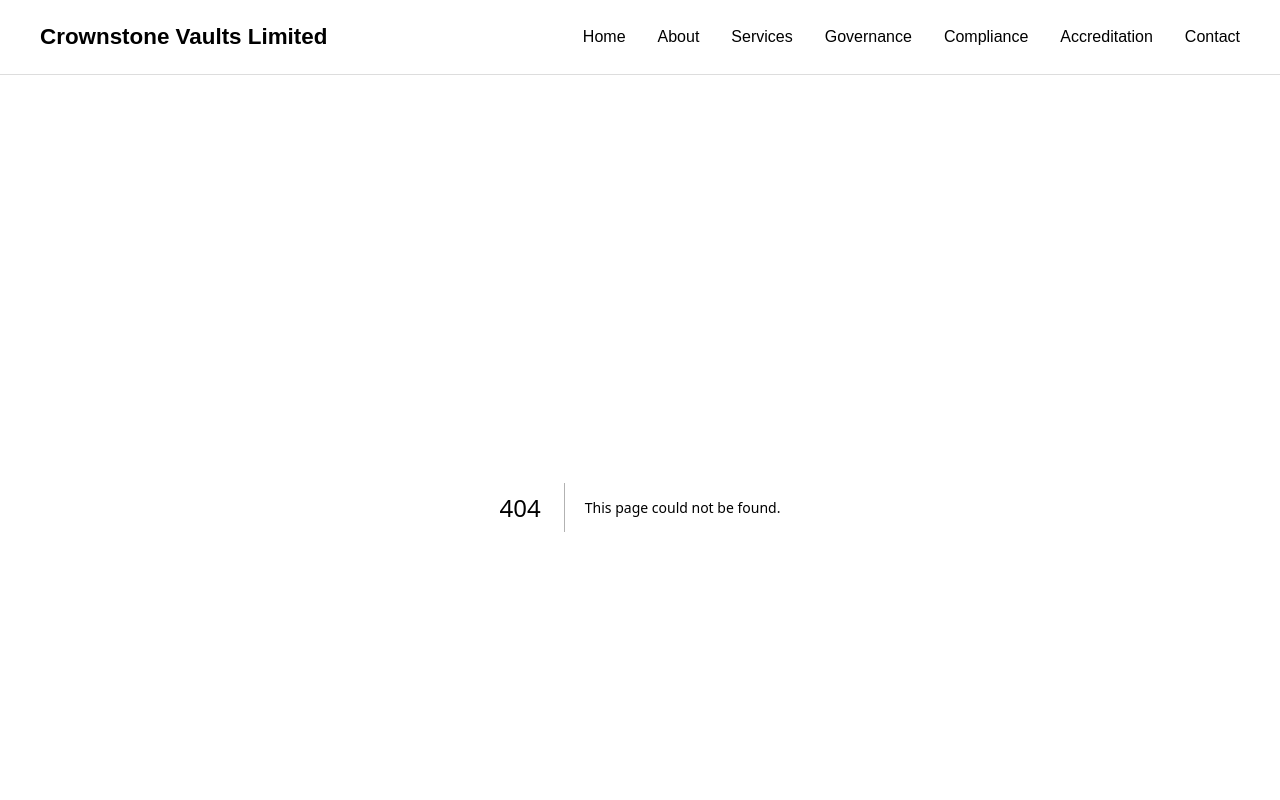
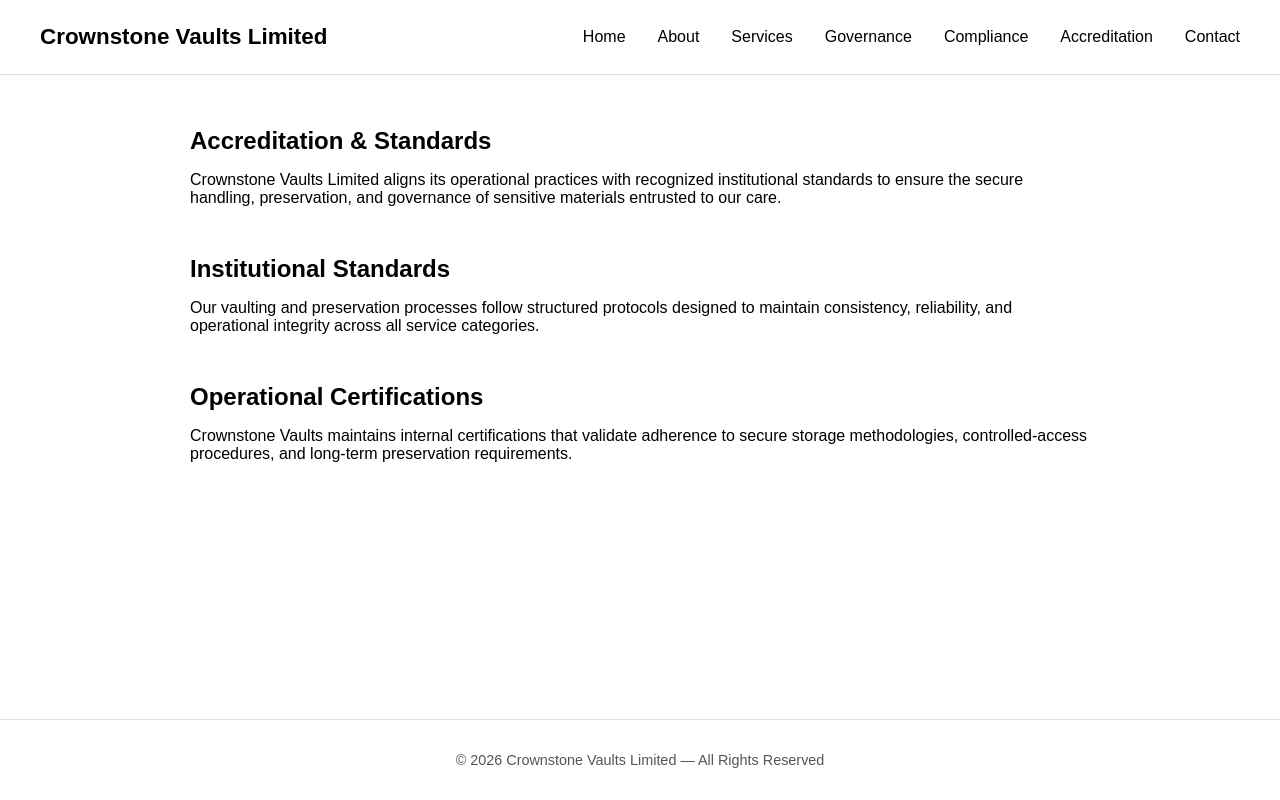
Before and after one commit to soulnlite/crownstone-vaults, a Next.js app: page /accreditation in a window 1280 px wide. Before the commit this address had no page. Shown: the top 800 px of the page. Built offline with nearby package versions, Linux system fonts and the light colour scheme.

Commit message:
creation of accreditation

```diff
--- /dev/null
+++ b/app/accreditation/page.tsx
@@ -0,0 +1,32 @@
+export default function AccreditationPage() {
+  return (
+    <main>
+      <section style={{ marginBottom: "3rem" }}>
+        <h1 style={{ marginBottom: "1rem" }}>Accreditation & Standards</h1>
+        <p>
+          Crownstone Vaults Limited aligns its operational practices with recognized
+          institutional standards to ensure the secure handling, preservation, and
+          governance of sensitive materials entrusted to our care.
+        </p>
+      </section>
+
+      <section style={{ marginBottom: "3rem" }}>
+        <h2 style={{ marginBottom: "0.5rem" }}>Institutional Standards</h2>
+        <p>
+          Our vaulting and preservation processes follow structured protocols designed
+          to maintain consistency, reliability, and operational integrity across all
+          service categories.
+        </p>
+      </section>
+
+      <section style={{ marginBottom: "3rem" }}>
+        <h2 style={{ marginBottom: "0.5rem" }}>Operational Certifications</h2>
+        <p>
+          Crownstone Vaults maintains internal certifications that validate adherence
+          to secure storage methodologies, controlled-access procedures, and long-term
+          preservation requirements.
+        </p>
+      </section>
+    </main>
+  );
+}
```
